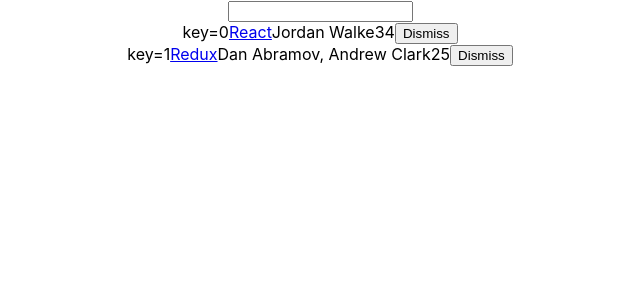
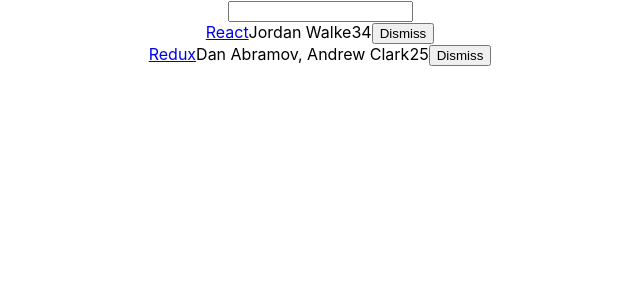
Before and after one commit to ni8mr/react-test-project, a React (Create React App) app in the folder hackernews/: page / in a window 1280 px wide. Shown: the top 300 px of the page, without its empty margins (320-960 px from the left). Built offline with nearby package versions, Linux system fonts and the light colour scheme.

Commit message:
Split the mother component into reusable components.

```diff
--- a/hackernews/src/App.js
+++ b/hackernews/src/App.js
@@ -60,15 +60,41 @@
     const { searchTerm, list } = this.state;
     return (
       <div className="App">
+          <Search
+              value={searchTerm}
+              onChange={this.onSearchChange}
+          />
+          <Table list={list}
+              pattern={searchTerm}
+              onDismiss={this.onDismiss}
+          />
+      </div>
+    );
+  }
+}
+
+class Search extends Component {
+    render () {
+        const { value, onChange } = this.props;
+        return (
             <form>
                 <input
                     type="text"
-                  value={searchTerm}
-                  onChange={this.onSearchChange}
+                    value={value}
+                    onChange={onChange}
                 />
             </form>
-          {list.filter(isSearched(searchTerm)).map(item =>
-              <div> key={item.objectID}
+        );
+    }
+}
+
+class Table extends Component {
+    render() {
+        const { list, pattern, onDismiss } = this.props;
+        return (
+            <div>
+                {list.filter(isSearched(pattern)).map(item =>
+                    <div key={item.objectID}>
                         <span>
                             <a href={item.url}>{item.title}</a>
                         </span>
@@ -77,10 +103,8 @@
                         <span>{item.points}</span>
                         <span>
                             <button
-                        type='button'
-                        onClick={() => this.onDismiss(item.objectID)} // It has to be a function
-                        // Otherwise the class method would be executed immediately when application is opened at
-                        // the browser
+                                onClick={() => onDismiss(item.objectID)}
+                                type="button"
                             >
                                 Dismiss
                             </button>
```
Lines whose indentation alone changed are shown as unchanged.
